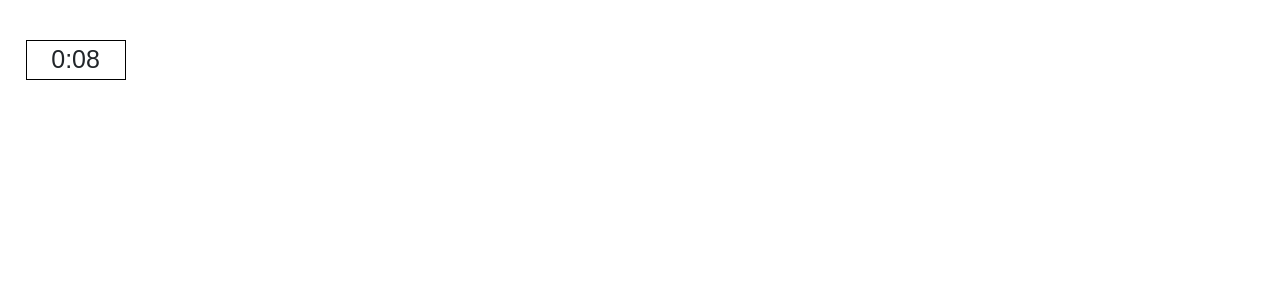
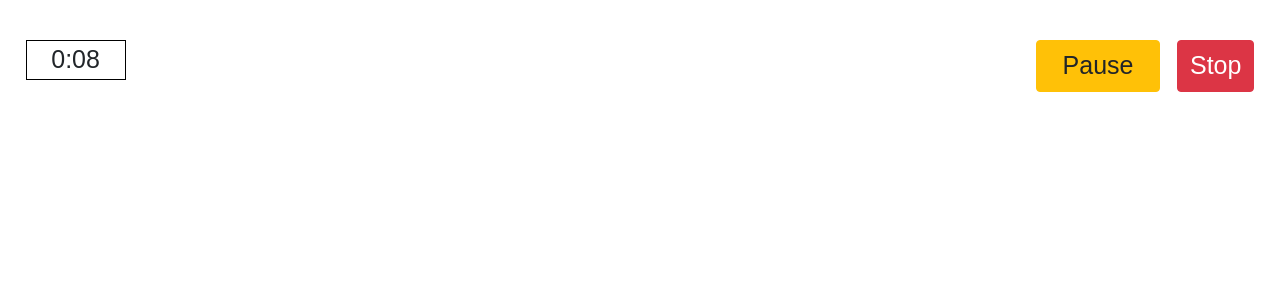
Before and after one commit to ALazenka/MORT-Analysis, a React (Create React App) app in the folder frontend/: page / in a window 1280 px wide. Shown: the top 300 px of the page. Built offline with nearby package versions, Linux system fonts and the light colour scheme.

Commit message:
Finished buttons (Stop function needs to be filled in)

```diff
--- a/frontend/src/Live/Live.css
+++ b/frontend/src/Live/Live.css
@@ -1,7 +1,7 @@
 .Live {
     text-align: center;
 }
-.Timer {
+.timer {
     position: absolute;
     top: 5%;
     left: 2%;
@@ -11,3 +11,16 @@
     border-style:solid;
     border-color:black;
 }
+.pause {
+    position: absolute;
+    width: 124px;
+    top: 5%;
+    right: 120px;
+    font-size: 25px;
+}
+.stop {
+    position: absolute;
+    top: 5%;
+    right: 2%;
+    font-size: 25px;
+}
--- a/frontend/src/Live/Live.js
+++ b/frontend/src/Live/Live.js
@@ -7,7 +7,10 @@ class Live extends Component {
         super();
         this.state= {
             startTime: Date.now(),
-            elapsed: 0
+            elapsed: 0,
+            pause: false,
+            pauseTime: 0,
+            pauseBtnTxt: "Pause"
         }
         console.log(this.state.startTime)
     }
@@ -19,8 +22,28 @@ class Live extends Component {
         })
     }
 
+    pauseSession(){
+        if (this.state.pause){
+          console.log("I am now going!");
+          this.setState({pauseBtnTxt: "Pause"});
+          const startTime = new Date()
+          this.setState({
+              startTime
+          })
+        }
+        else{
+          console.log("I am now paused")
+          this.setState({pauseBtnTxt: "Continue"});
+          this.setState({pauseTime: this.state.elapsed});
+        }
+        this.setState({pause: !this.state.pause});
+    }
+
+    endSession() {
+      console.log("End Session");
+    }
     componentDidMount() {
-        this.timer = setInterval(() => this.tick(), 100);
+      this.timer = setInterval(() => this.tick(), 100);
     }
 
     componentWillUnmount(){
@@ -28,7 +51,9 @@ class Live extends Component {
     }
 
     tick() {
-        this.setState({elapsed: Date.now() - this.state.startTime});
+        if (!this.state.pause){
+            this.setState({elapsed: Date.now() - this.state.startTime + this.state.pauseTime});
+        }
     }
 
     render() {
@@ -37,8 +62,10 @@ class Live extends Component {
         return(
             <div className="Live">
                 <div className="timer">
-                    <div>{Math.floor(display/60)}:{("0" + Math.round(display%60)).substr(-2)}</div>
+                    {Math.floor(display/60)}:{("0" + Math.round(display%60)).substr(-2)}
                 </div>
+                <Button bsStyle="warning" className="pause" onClick={() => this.pauseSession()}>{this.state.pauseBtnTxt}</Button>
+                <Button bsStyle="danger" className="stop" onClick={() => this.endSession()}>Stop</Button>
             </div>
         )
     }
```
